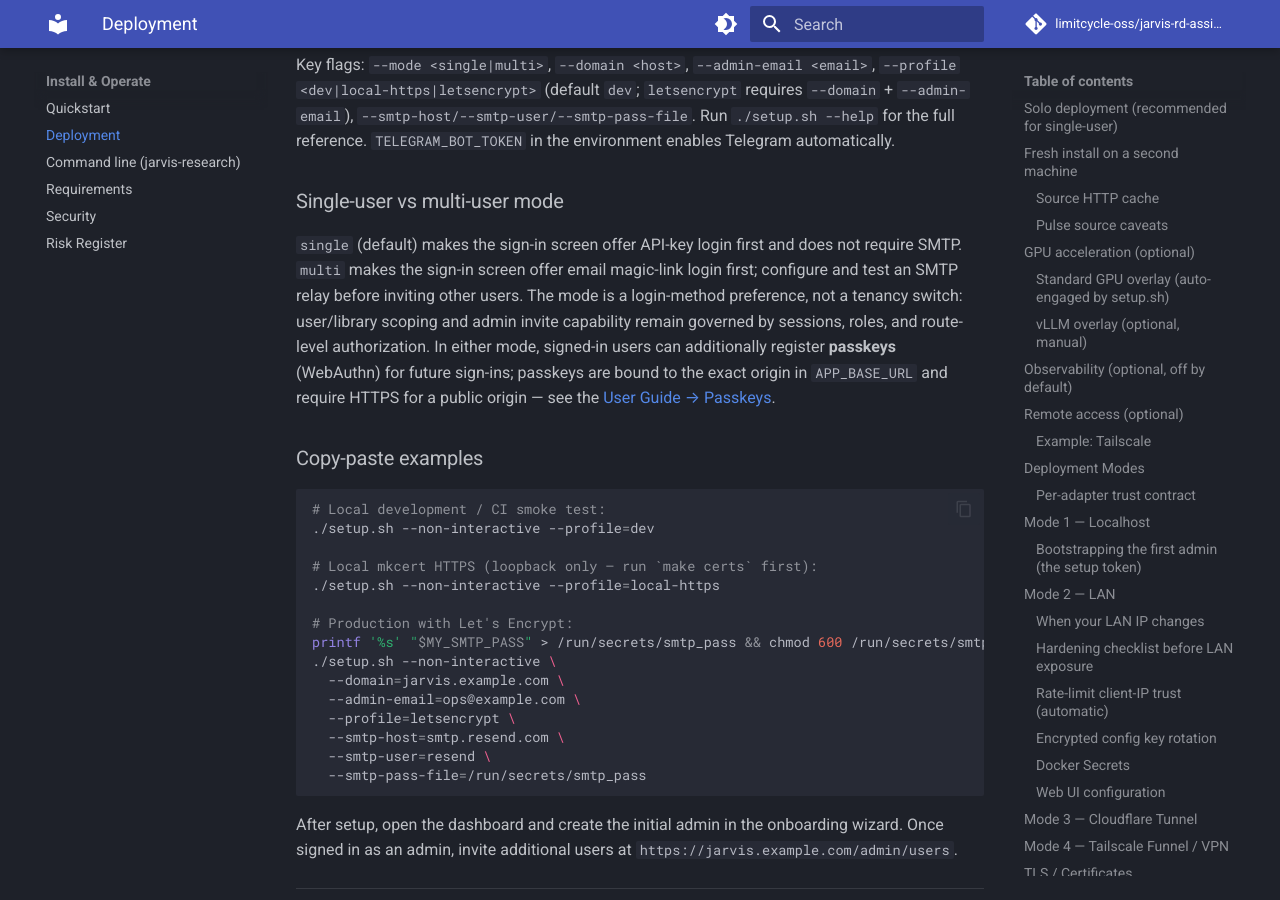
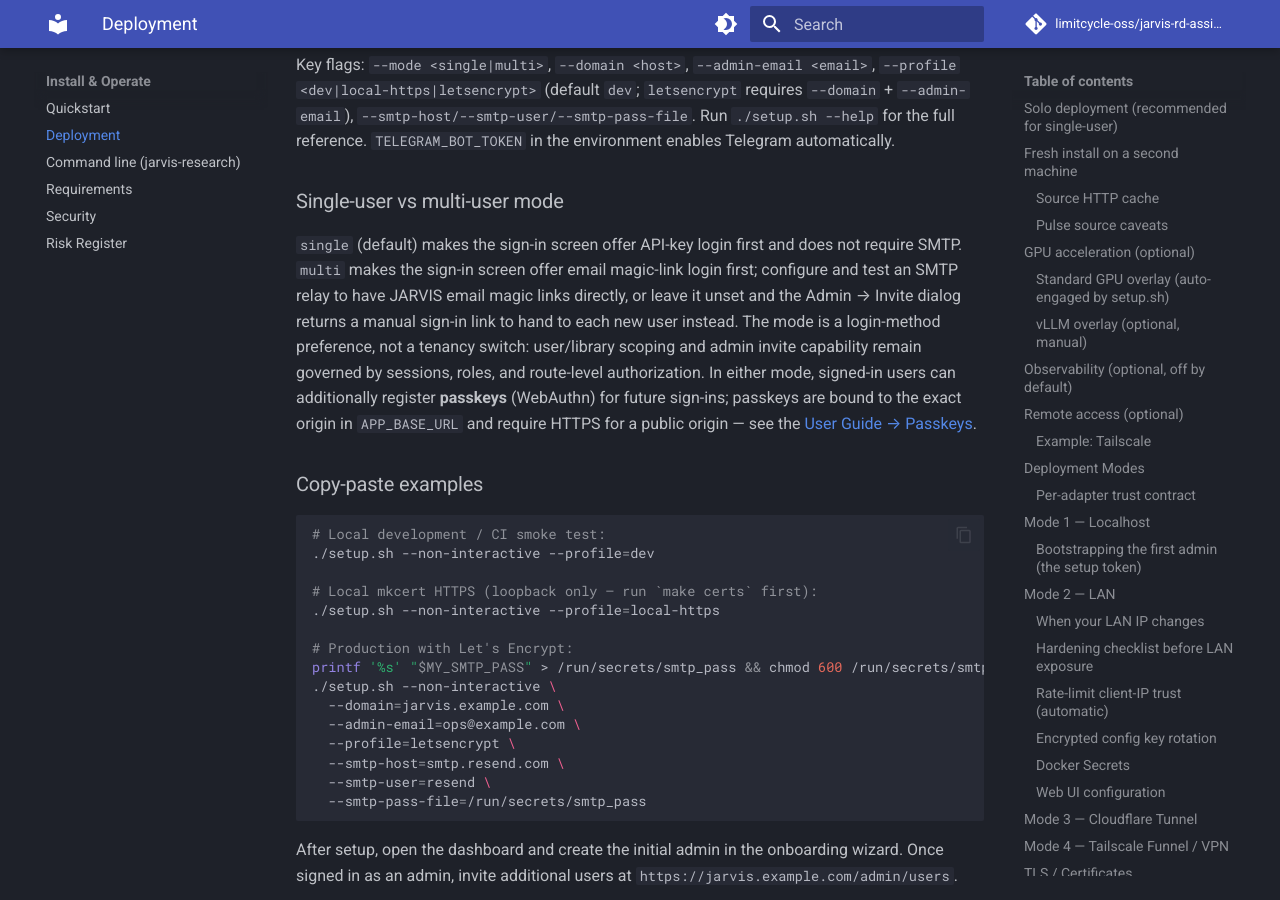
Before and after one commit to FFidan/Jarvis-RD-Assistant, an MkDocs documentation site: the page built from docs/DEPLOYMENT.md, in a window 1280 px wide and 900 px high, scrolled down 15273 px. Built offline with MkDocs 1.6.1 and Material for MkDocs 9.7.7, drawn with Linux system fonts in a browser that asks for light colours; comment, search, counter and statistics services are not loaded.

Commit message:
docs: align LAN sign-in and SMTP-optional messaging with shipped behavior
The access-mode copy said LAN sign-in links work "on every device", but a
raw-IP LAN session does not persist: Secure cookies are dropped over plain
HTTP, so a sign-in there does not stick and passkeys cannot bind to an IP.
Reword the access-modes table, the interactive setup menu, and the
non-interactive banner so raw-IP LAN reads as view/bootstrap only, with the
durable authenticated route pointing at the named HTTPS origin
(--public-origin).

The multi-user deployment docs and the setup completion text now name the
manual sign-in link that the Invite dialog returns when SMTP is unset, so
configuring SMTP is the smooth path for emailed magic links rather than a
hard prerequisite for adding users.

Co-Authored-By: Claude <noreply@anthropic.com>

Generated with [Claude Code](https://claude.com/claude-code)

```diff
--- a/docs/DEPLOYMENT.md
+++ b/docs/DEPLOYMENT.md
@@ -455,7 +455,7 @@ Key flags: `--mode <single|multi>`, `--domain <host>`, `--admin-email <email>`,
 
 ### Single-user vs multi-user mode
 
-`single` (default) makes the sign-in screen offer API-key login first and does not require SMTP. `multi` makes the sign-in screen offer email magic-link login first; configure and test an SMTP relay before inviting other users. The mode is a login-method preference, not a tenancy switch: user/library scoping and admin invite capability remain governed by sessions, roles, and route-level authorization. In either mode, signed-in users can additionally register **passkeys** (WebAuthn) for future sign-ins; passkeys are bound to the exact origin in `APP_BASE_URL` and require HTTPS for a public origin — see the [User Guide → Passkeys](manual/passkeys.md).
+`single` (default) makes the sign-in screen offer API-key login first and does not require SMTP. `multi` makes the sign-in screen offer email magic-link login first; configure and test an SMTP relay to have JARVIS email magic links directly, or leave it unset and the Admin → Invite dialog returns a manual sign-in link to hand to each new user instead. The mode is a login-method preference, not a tenancy switch: user/library scoping and admin invite capability remain governed by sessions, roles, and route-level authorization. In either mode, signed-in users can additionally register **passkeys** (WebAuthn) for future sign-ins; passkeys are bound to the exact origin in `APP_BASE_URL` and require HTTPS for a public origin — see the [User Guide → Passkeys](manual/passkeys.md).
 
 ### Copy-paste examples
 
```
Also changed, not shown: docs/manual/access-modes.md (+1 -1 lines), 1 other file.
